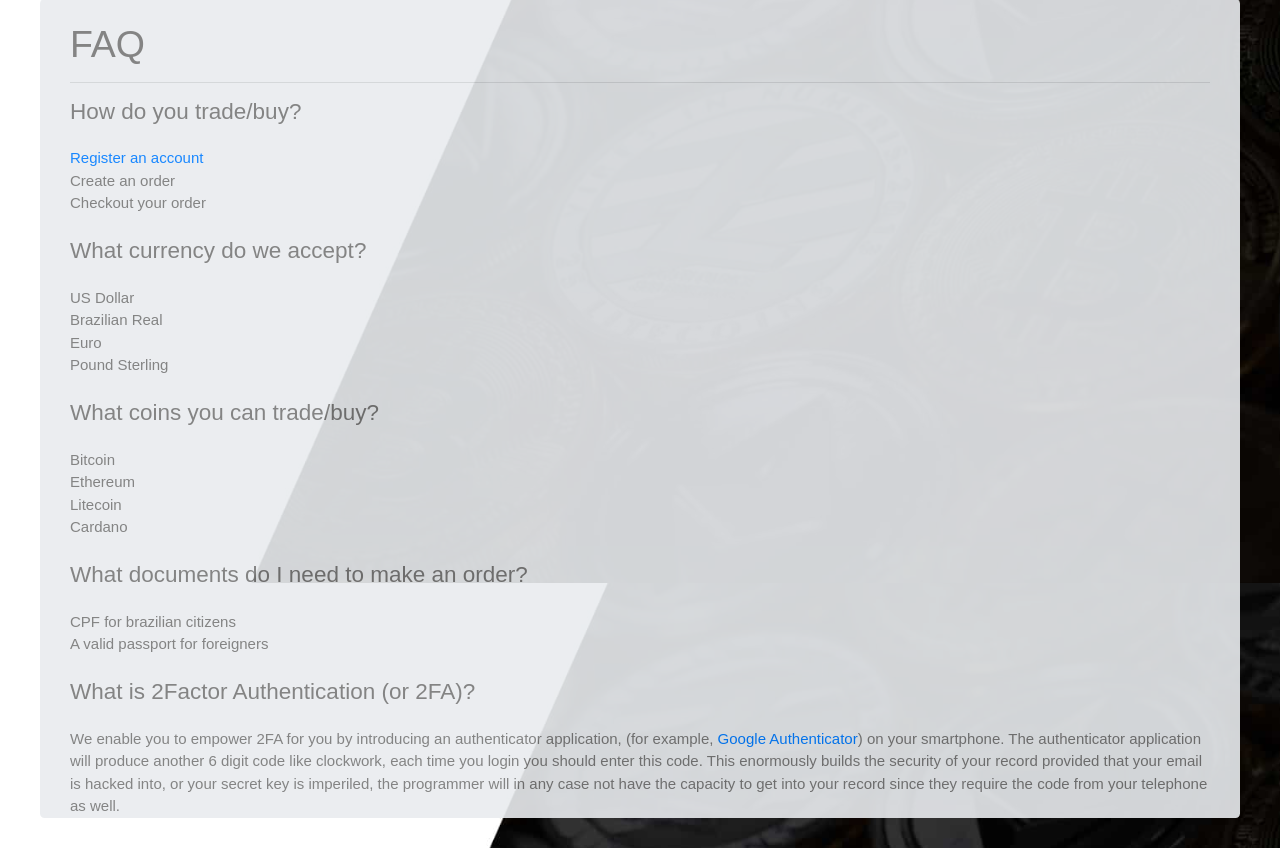
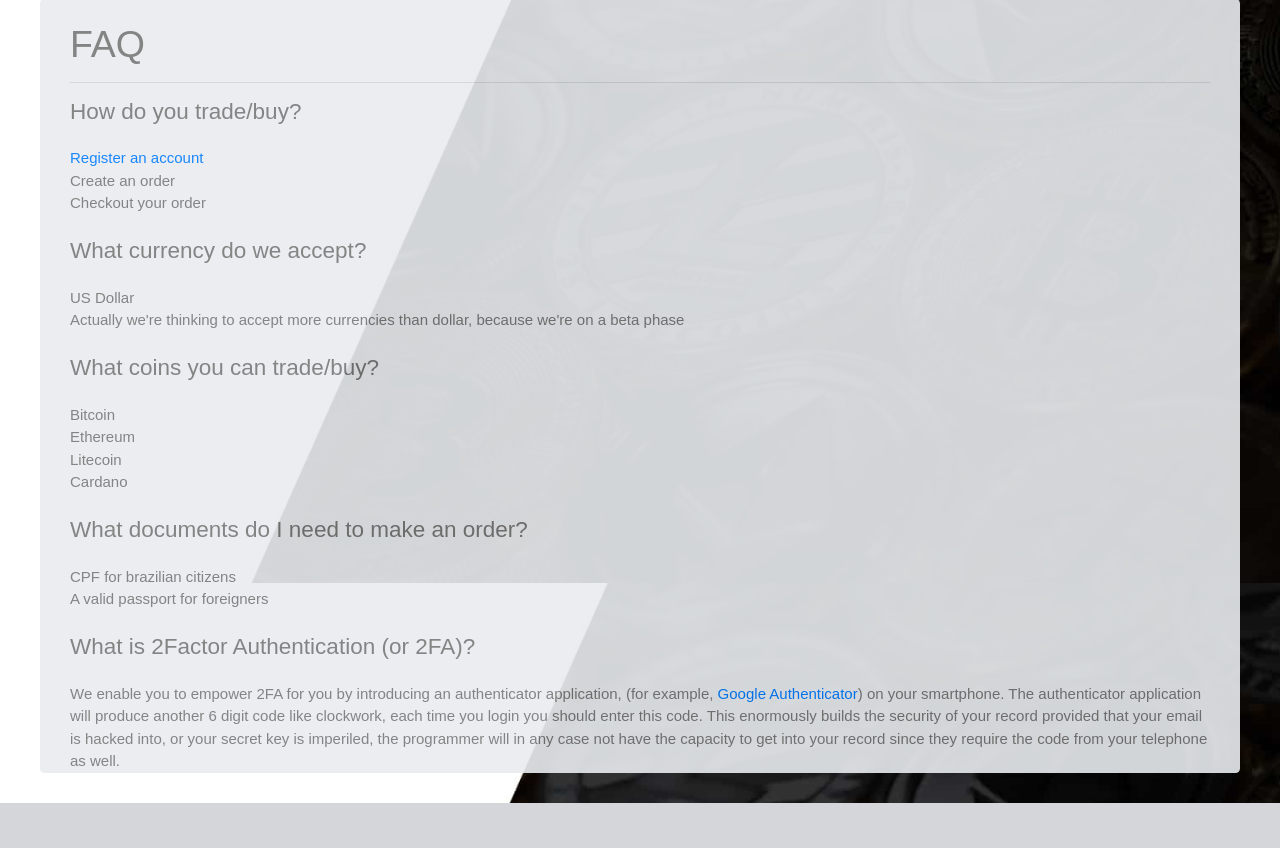
Before and after one commit to sesave/fraexweb, a PHP site: page /faq.php in a window 1280 px wide. Shown: the part 217-1065 px from the top of the page. After the commit the page ends 1020 px from the top, so only its background shows below. Run offline with PHP 8.4, Linux system fonts and the light colour scheme; some libraries are stand-ins or nearby versions.

Commit message:
Update infos
Update some infos about the currencies that we accept

```diff
--- a/faq.php
+++ b/faq.php
@@ -80,11 +80,7 @@ include 'css.php';
 
                 <li>US Dollar</li>
 
-                <li>Brazilian Real</li>
-
-                <li>Euro</li>
-
-                <li>Pound Sterling</li>
+                <li>Actually we're thinking to accept more currencies than dollar, because we're on a beta phase</li>
 
                 </ul></p>
 
```
